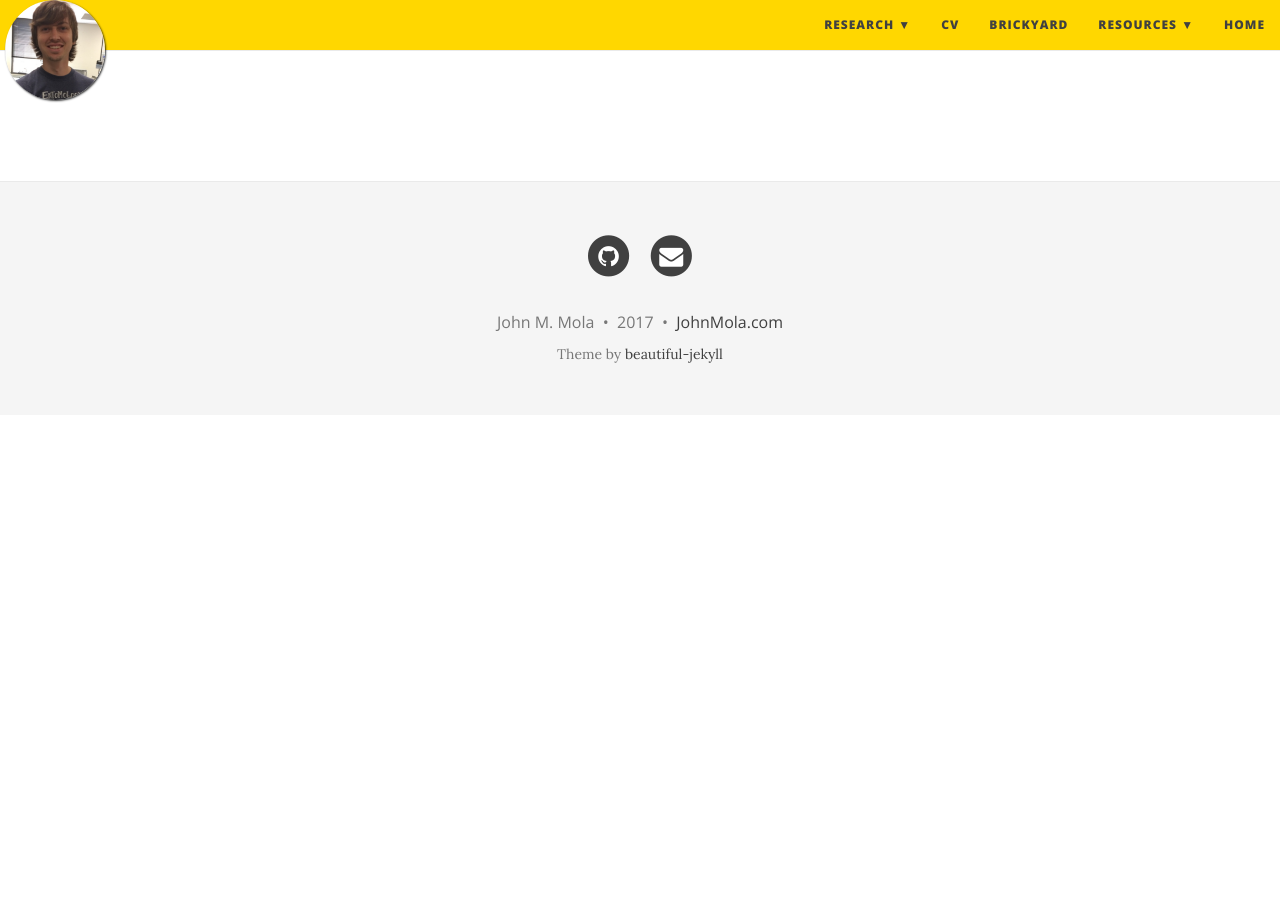
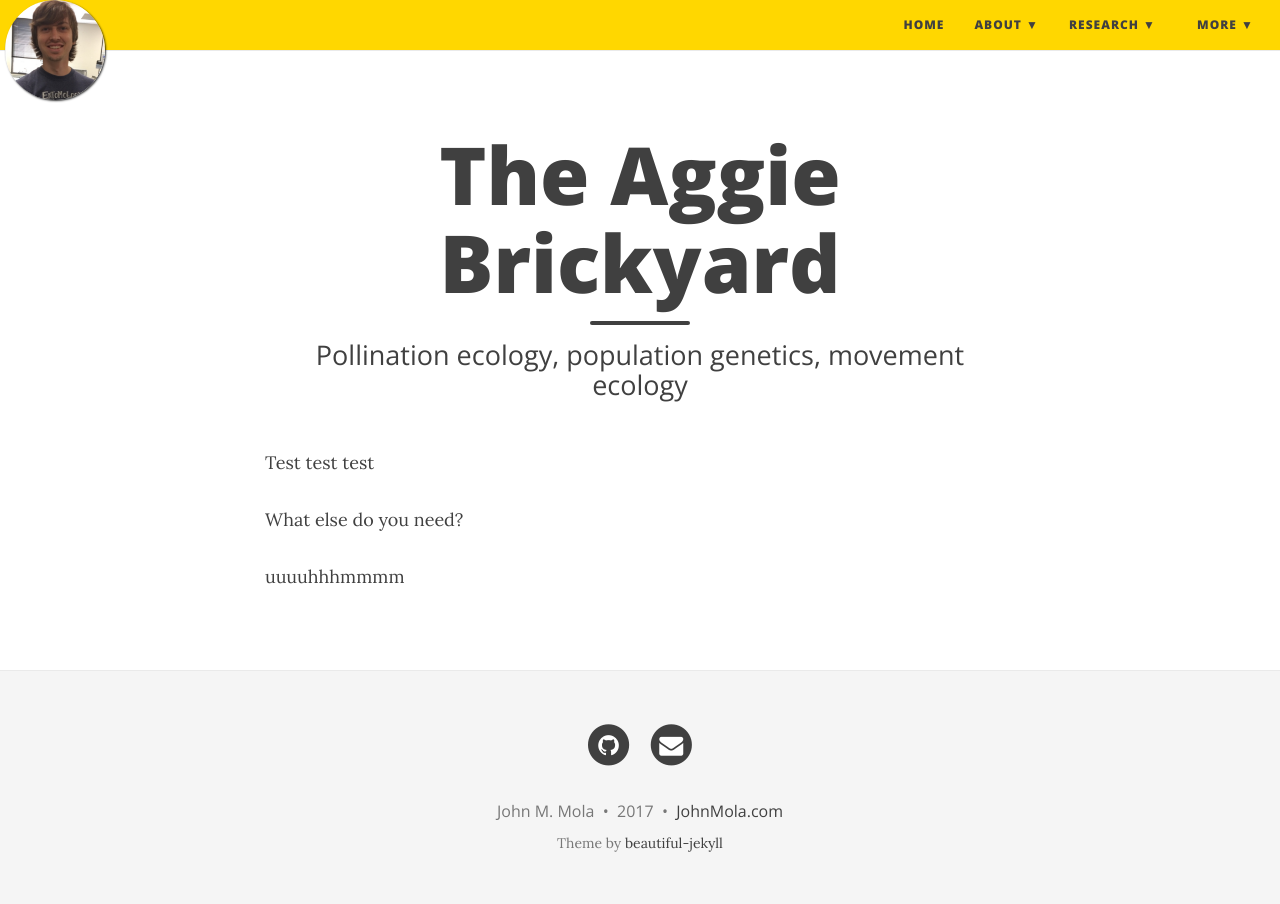
Before and after one commit to maureenpage/maureen-page.github.io, a Jekyll site: the page built from Brickyard.md, in a window 1280 px wide. Built offline with Jekyll 4.4.1, drawn with Linux system fonts in a browser that asks for light colours; nearby versions of some CDN libraries; our own code applies the rules of GitHub Pages for plain Markdown files.

Commit message:
update navbar add brickyard.md

```diff
--- a/Brickyard.md
+++ b/Brickyard.md
@@ -0,0 +1,13 @@
+---
+layout: page
+title: The Aggie Brickyard
+subtitle: Pollination ecology, population genetics, movement ecology
+css: "/css/index.css"
+
+---
+
+Test test test
+
+What else do you need?
+
+uuuuhhhmmmm
--- a/_config.yml
+++ b/_config.yml
@@ -16,17 +16,18 @@ description: Does this thing work?
 
 # List of links in the navigation bar
 navbar-links:
+  Home: ""
+  About:
+    - Bio: "bio"
+    - CV: "CV"
   Research:
     - Fire and phenology: "firephen"
     - Bumble bee movement: "bbmove"
     - Foraging and dispersal: "fordis"
-  CV: "CV"
-  Brickyard: "Brickyard"
-  Resources:
-    - Beautiful Jekyll: "http://deanattali.com/beautiful-jekyll/"
-    - Learn markdown: "http://www.markdowntutorial.com/"
-    - GitHub Pages: "https://pages.github.com/"
-  Home: ""
+  More:
+    - Aggie Brickyard: "Brickyard"
+    - Williams Lab: "http://williamslab.ucdavis.edu"
+
 
 avatar: "/img/me_photo.png"
 
```
